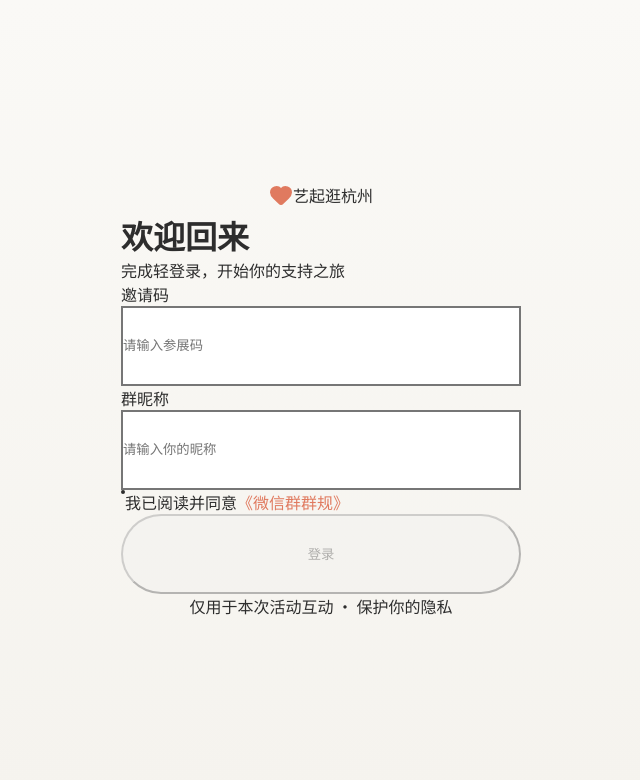
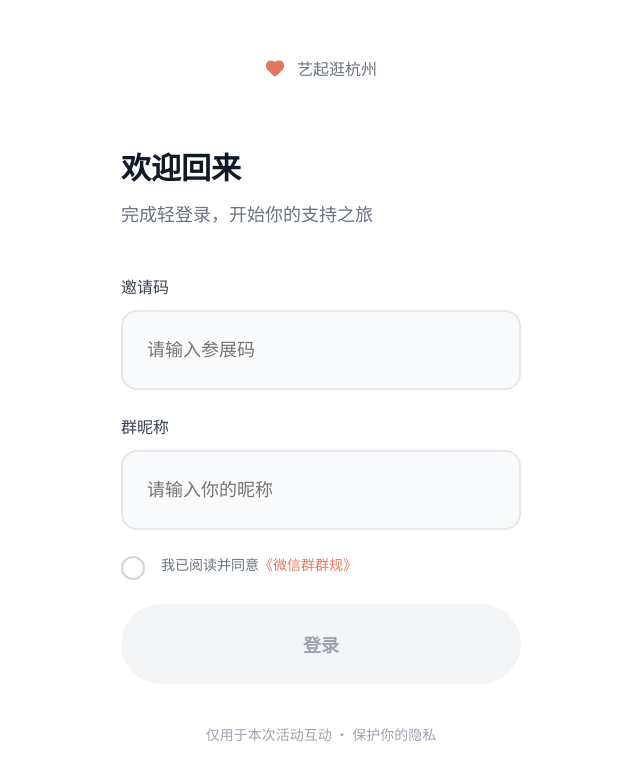
Before and after one commit to doyourbestt/hangzhou-exhibition, a React (Vite) app: page / in a window 1280 px wide. Shown: the top 780 px of the page, without its empty margins (319-959 px from the left). Built offline with nearby package versions, Linux system fonts and the light colour scheme.

Commit message:
feat: 登录页纯style样式，精确80px高度

```diff
--- a/src/components/auth/LoginPage.tsx
+++ b/src/components/auth/LoginPage.tsx
@@ -24,16 +24,56 @@ export const LoginPage = ({ onLogin }: LoginPageProps) => {
 
   const isValid = inviteCode.length >= 4 && nickname.length >= 2;
 
+  const inputStyle: React.CSSProperties = {
+    height: '80px',
+    padding: '0 24px',
+    fontSize: '18px',
+    lineHeight: '80px',
+    borderWidth: '2px',
+    borderStyle: 'solid',
+    borderColor: '#e5e7eb',
+    borderRadius: '16px',
+    outline: 'none',
+    backgroundColor: '#f9fafb',
+    color: '#1f2937',
+    width: '100%',
+  };
+
+  const buttonStyle: React.CSSProperties = {
+    height: '80px',
+    fontSize: '18px',
+    fontWeight: 'bold',
+    borderRadius: '9999px',
+    width: '100%',
+    display: 'flex',
+    alignItems: 'center',
+    justifyContent: 'center',
+    gap: '8px',
+    border: 'none',
+    cursor: isValid && agreed && !isSubmitting ? 'pointer' : 'not-allowed',
+    transition: 'all 0.2s',
+  };
+
   return (
-    <div className="min-h-screen bg-white flex">
-      {/* 左侧品牌区 - PC端显示 */}
-      <div className="hidden md:flex md:w-1/2 bg-gradient-to-br from-[#F8F6F3] to-[#F0EDE8] items-center justify-center relative overflow-hidden">
-        {/* 装饰圆形 */}
+    <div style={{ minHeight: '100vh', backgroundColor: '#ffffff', display: 'flex' }}>
+      {/* 左侧品牌区 - PC端 */}
+      <div style={{
+        display: 'none',
+        width: '50%',
+        background: 'linear-gradient(to bottom right, #F8F6F3, #F0EDE8)',
+        alignItems: 'center',
+        justifyContent: 'center',
+        position: 'relative',
+        overflow: 'hidden'
+      }} className="md:flex">
         <motion.div
           animate={{ rotate: 360 }}
           transition={{ duration: 20, repeat: Infinity, ease: 'linear' }}
-          className="absolute w-[500px] h-[500px] rounded-full"
           style={{
+            position: 'absolute',
+            width: '500px',
+            height: '500px',
+            borderRadius: '50%',
             background: 'conic-gradient(from 0deg, #E07A5F, #F4A261, #E9C46A, #2A9D8F, #E07A5F)',
             opacity: 0.15
           }}
@@ -43,13 +83,24 @@ export const LoginPage = ({ onLogin }: LoginPageProps) => {
           initial={{ opacity: 0, y: 20 }}
           animate={{ opacity: 1, y: 0 }}
           transition={{ duration: 0.8 }}
-          className="relative z-10 text-center px-12"
+          style={{ position: 'relative', zIndex: 10, textAlign: 'center', padding: '0 48px' }}
         >
-          <div className="w-24 h-24 mx-auto mb-10 mt-[-80px] bg-gradient-to-br from-[#E07A5F] to-[#D4715E] rounded-3xl flex items-center justify-center shadow-lg shadow-[#E07A5F]/20">
-            <span className="text-white text-4xl font-bold">艺</span>
+          <div style={{
+            width: '96px',
+            height: '96px',
+            margin: '0 auto 40px',
+            marginTop: '-80px',
+            background: 'linear-gradient(to bottom right, #E07A5F, #D4715E)',
+            borderRadius: '24px',
+            display: 'flex',
+            alignItems: 'center',
+            justifyContent: 'center',
+            boxShadow: '0 10px 15px -3px rgba(224, 122, 95, 0.2)'
+          }}>
+            <span style={{ color: 'white', fontSize: '36px', fontWeight: 'bold' }}>艺</span>
           </div>
-          <h2 className="text-4xl font-bold text-gray-800 mb-6">艺起逛杭州</h2>
-          <p className="text-xl text-gray-500 leading-relaxed">
+          <h2 style={{ fontSize: '36px', fontWeight: 'bold', color: '#1f2937', marginBottom: '24px' }}>艺起逛杭州</h2>
+          <p style={{ fontSize: '20px', color: '#6b7280', lineHeight: '1.75' }}>
             发现杭州之美<br/>
             支持你喜欢的领队队长
           </p>
@@ -57,17 +108,24 @@ export const LoginPage = ({ onLogin }: LoginPageProps) => {
       </div>
 
       {/* 右侧登录区 */}
-      <div className="w-full md:w-1/2 flex items-center justify-center p-12">
-        <div className="w-full max-w-[400px]">
-          {/* Logo - 移动端显示 */}
+      <div style={{
+        width: '100%',
+        display: 'flex',
+        alignItems: 'center',
+        justifyContent: 'center',
+        padding: '48px',
+      }} className="md:w-1/2">
+        <div style={{ width: '100%', maxWidth: '400px' }}>
+          {/* Logo - 移动端 */}
           <motion.div
             initial={{ opacity: 0 }}
             animate={{ opacity: 1 }}
-            className="md:hidden text-center mb-16"
+            style={{ textAlign: 'center', marginBottom: '64px' }}
+            className="md:hidden"
           >
-            <div className="inline-flex items-center gap-3">
-              <Heart className="w-5 h-5 text-[#E07A5F]" fill="#E07A5F" />
-              <span className="text-base text-gray-500 tracking-wider">艺起逛杭州</span>
+            <div style={{ display: 'flex', alignItems: 'center', gap: '12px', justifyContent: 'center' }}>
+              <Heart style={{ width: '20px', height: '20px', color: '#E07A5F', fill: '#E07A5F' }} />
+              <span style={{ fontSize: '16px', color: '#6b7280' }}>艺起逛杭州</span>
             </div>
           </motion.div>
 
@@ -76,10 +134,10 @@ export const LoginPage = ({ onLogin }: LoginPageProps) => {
             initial={{ opacity: 0, y: 20 }}
             animate={{ opacity: 1, y: 0 }}
             transition={{ duration: 0.5 }}
-            className="mb-12"
+            style={{ marginBottom: '48px' }}
           >
-            <h1 className="text-3xl font-bold text-gray-900 mb-3">欢迎回来</h1>
-            <p className="text-lg text-gray-500">完成轻登录，开始你的支持之旅</p>
+            <h1 style={{ fontSize: '30px', fontWeight: 'bold', color: '#111827', marginBottom: '12px' }}>欢迎回来</h1>
+            <p style={{ fontSize: '18px', color: '#6b7280' }}>完成轻登录，开始你的支持之旅</p>
           </motion.div>
 
           {/* 表单 */}
@@ -87,49 +145,60 @@ export const LoginPage = ({ onLogin }: LoginPageProps) => {
             initial={{ opacity: 0, y: 20 }}
             animate={{ opacity: 1, y: 0 }}
             transition={{ duration: 0.5, delay: 0.1 }}
-            className="space-y-5"
+            style={{ display: 'flex', flexDirection: 'column', gap: '24px' }}
           >
             {/* 邀请码 */}
             <div>
-              <label className="block text-base font-medium text-gray-700 mb-3">邀请码</label>
+              <label style={{ display: 'block', fontSize: '16px', fontWeight: '500', color: '#374151', marginBottom: '12px' }}>邀请码</label>
               <input
                 type="text"
                 value={inviteCode}
                 onChange={(e) => setInviteCode(e.target.value)}
                 placeholder="请输入参展码"
-                className="w-full px-6 text-lg text-gray-800 bg-gray-50 rounded-2xl outline-none transition-all border-2 border-gray-200 focus:border-[#E07A5F]"
-                style={{ height: '80px', lineHeight: '76px' }}
+                style={inputStyle}
+                onFocus={(e) => e.target.style.borderColor = '#E07A5F'}
+                onBlur={(e) => e.target.style.borderColor = '#e5e7eb'}
               />
             </div>
 
             {/* 昵称 */}
             <div>
-              <label className="block text-base font-medium text-gray-700 mb-3">群昵称</label>
+              <label style={{ display: 'block', fontSize: '16px', fontWeight: '500', color: '#374151', marginBottom: '12px' }}>群昵称</label>
               <input
                 type="text"
                 value={nickname}
                 onChange={(e) => setNickname(e.target.value)}
                 placeholder="请输入你的昵称"
-                className="w-full px-6 text-lg text-gray-800 bg-gray-50 rounded-2xl outline-none transition-all border-2 border-gray-200 focus:border-[#E07A5F]"
-                style={{ height: '80px', lineHeight: '76px' }}
+                style={inputStyle}
+                onFocus={(e) => e.target.style.borderColor = '#E07A5F'}
+                onBlur={(e) => e.target.style.borderColor = '#e5e7eb'}
               />
             </div>
 
             {/* 协议 */}
             <div
-              className="flex items-start gap-4 cursor-pointer select-none"
+              style={{ display: 'flex', alignItems: 'flex-start', gap: '16px', cursor: 'pointer' }}
               onClick={() => setAgreed(!agreed)}
             >
-              <div className={`w-6 h-6 rounded-full border-2 flex items-center justify-center transition-all mt-0.5 flex-shrink-0 ${
-                agreed
-                  ? 'bg-[#E07A5F] border-[#E07A5F]'
-                  : 'border-gray-300 bg-white'
-              }`}>
-                {agreed && <Check className="w-4 h-4 text-white" strokeWidth={3} />}
+              <div style={{
+                width: '24px',
+                height: '24px',
+                borderRadius: '50%',
+                border: '2px solid',
+                borderColor: agreed ? '#E07A5F' : '#d1d5db',
+                backgroundColor: agreed ? '#E07A5F' : '#ffffff',
+                display: 'flex',
+                alignItems: 'center',
+                justifyContent: 'center',
+                marginTop: '2px',
+                flexShrink: 0,
+                transition: 'all 0.2s'
+              }}>
+                {agreed && <Check style={{ width: '14px', height: '14px', color: 'white', strokeWidth: 3 }} />}
               </div>
-              <p className="text-sm text-gray-500 leading-relaxed">
+              <p style={{ fontSize: '14px', color: '#6b7280', lineHeight: '1.5' }}>
                 我已阅读并同意
-                <span className="text-[#E07A5F]">《微信群群规》</span>
+                <span style={{ color: '#E07A5F' }}>《微信群群规》</span>
               </p>
             </div>
 
@@ -137,16 +206,22 @@ export const LoginPage = ({ onLogin }: LoginPageProps) => {
             <button
               onClick={handleSubmit}
               disabled={!isValid || !agreed || isSubmitting}
-              className={`w-full text-lg font-bold rounded-full transition-all flex items-center justify-center gap-2 ${
-                isValid && agreed && !isSubmitting
-                  ? 'bg-black text-white active:scale-[0.98]'
-                  : 'bg-gray-100 text-gray-400'
-              }`}
-              style={{ height: '80px' }}
+              style={{
+                ...buttonStyle,
+                backgroundColor: isValid && agreed && !isSubmitting ? '#000000' : '#f3f4f6',
+                color: isValid && agreed && !isSubmitting ? '#ffffff' : '#9ca3af',
+              }}
             >
               {isSubmitting ? (
                 <>
-                  <div className="w-6 h-6 border-2 border-white/30 border-t-white rounded-full animate-spin" />
+                  <div style={{
+                    width: '24px',
+                    height: '24px',
+                    border: '2px solid rgba(255,255,255,0.3)',
+                    borderTopColor: 'white',
+                    borderRadius: '50%',
+                    animation: 'spin 1s linear infinite'
+                  }} />
                   <span>登录中...</span>
                 </>
               ) : (
@@ -160,12 +235,19 @@ export const LoginPage = ({ onLogin }: LoginPageProps) => {
             initial={{ opacity: 0 }}
             animate={{ opacity: 1 }}
             transition={{ delay: 0.3 }}
-            className="text-center text-sm text-gray-400 mt-10"
+            style={{ textAlign: 'center', fontSize: '14px', color: '#9ca3af', marginTop: '40px' }}
           >
             仅用于本次活动互动 · 保护你的隐私
           </motion.p>
         </div>
       </div>
+
+      <style>{`
+        @keyframes spin {
+          from { transform: rotate(0deg); }
+          to { transform: rotate(360deg); }
+        }
+      `}</style>
     </div>
   );
 };
```
